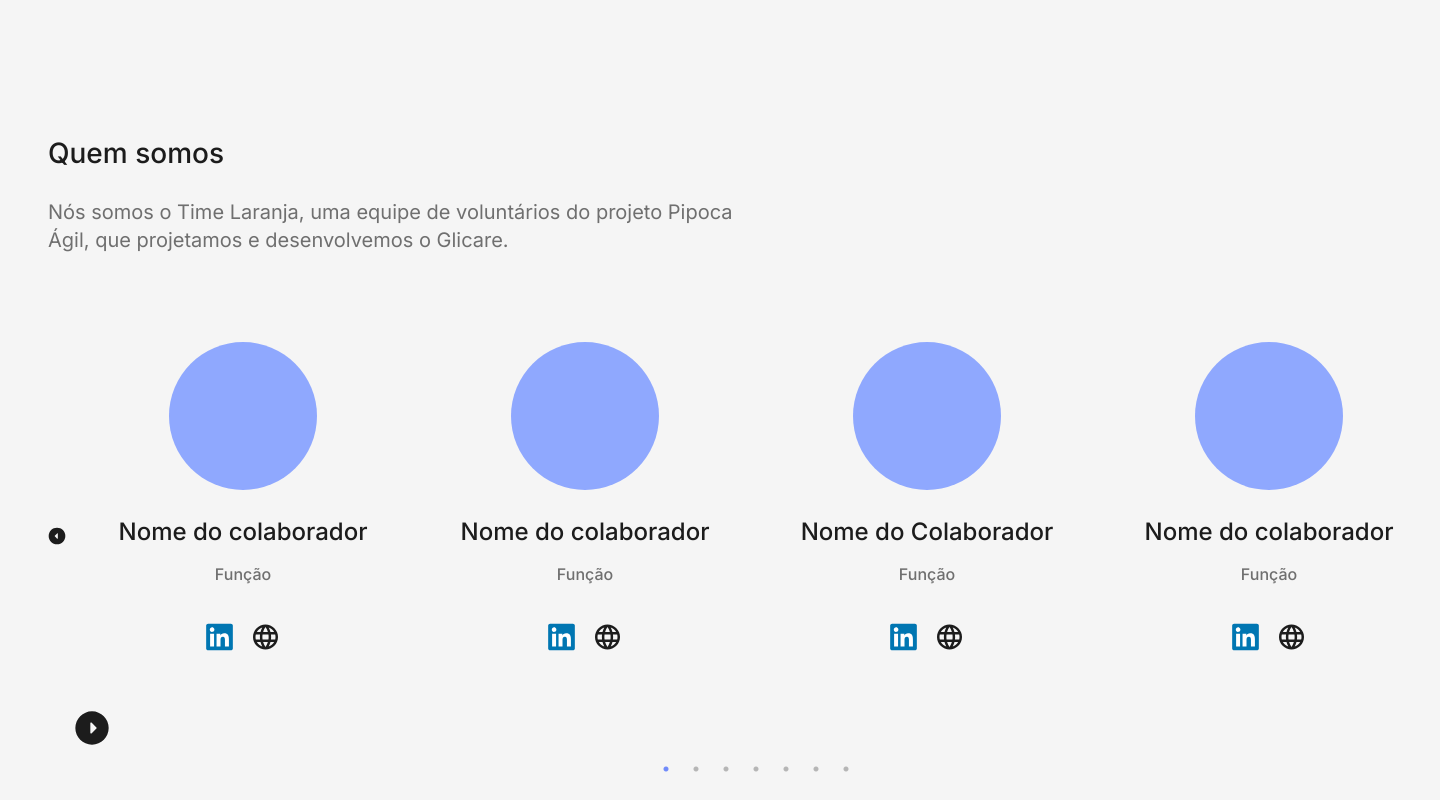
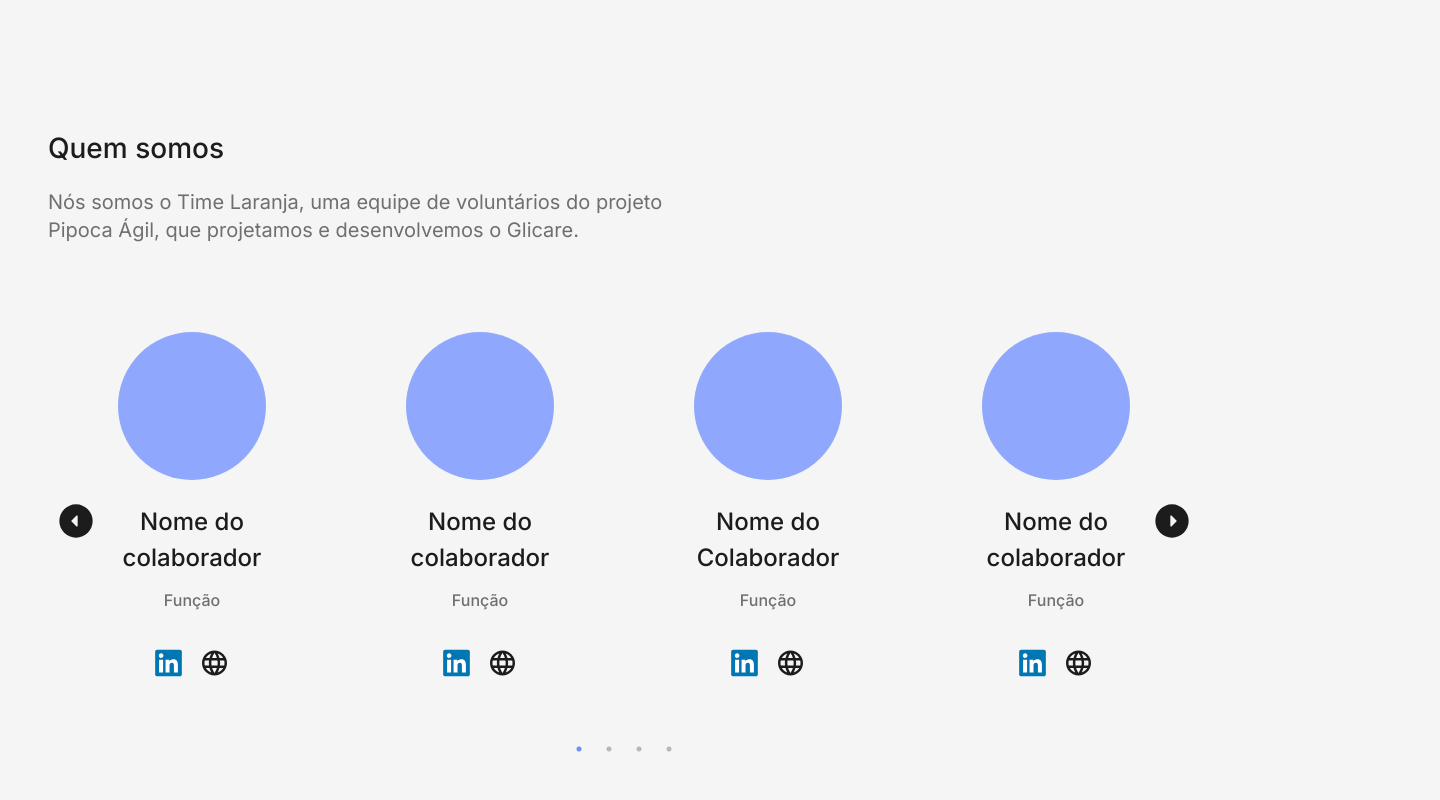
Before and after one commit to Daniel-san8/Glicare, a Next.js app in the folder Glicare/: page / in a window 1280 px wide. Shown: the part 780-1580 px from the top of the page, 1440 px wide, since content can reach past the window. Built offline with nearby package versions, Linux system fonts and the light colour scheme.

Commit message:
Adicionando os Arrows

```diff
--- a/Glicare/public/svg/icon-move-page-left.tsx
+++ b/Glicare/public/svg/icon-arrow-left.tsx
@@ -1,8 +1,6 @@
-interface IconMovePageLeftProps {
-    className?: string;
-  }
+import ISvg from "@/app/models/svg.interface";
 
-export default function IconMovePageLeft({ className }: IconMovePageLeftProps){
+export default function IconArrowLeft({ className }: ISvg){
     return(
         <svg xmlns="http://www.w3.org/2000/svg" width="40" height="40" viewBox="0 0 40 40" fill="none" className={className}>
             <path d="M15.5837 19.4173C15.417 19.584 15.3337 19.7784 15.3337 20.0007C15.3337 20.2229 15.417 20.4173 15.5837 20.584L20.2503 25.2507C20.5281 25.5284 20.8337 25.5979 21.167 25.459C21.5003 25.3201 21.667 25.0562 21.667 24.6673L21.667 15.334C21.667 14.9451 21.5003 14.6812 21.167 14.5423C20.8337 14.4034 20.5281 14.4729 20.2503 14.7507L15.5837 19.4173ZM3.33366 20.0007C3.33366 17.6951 3.77143 15.5284 4.64699 13.5007C5.52254 11.4729 6.70976 9.70898 8.20865 8.20899C9.70754 6.70899 11.4714 5.52176 13.5003 4.64732C15.5292 3.77287 17.6959 3.3351 20.0003 3.33399C22.3048 3.33287 24.4714 3.77065 26.5003 4.64732C28.5292 5.52399 30.2931 6.71121 31.792 8.20899C33.2909 9.70676 34.4781 11.4707 35.3537 13.5007C36.2292 15.5307 36.667 17.6973 36.667 20.0007C36.667 22.304 36.2292 24.4707 35.3537 26.5007C34.4781 28.5307 33.2909 30.2945 31.792 31.7923C30.2931 33.2901 28.5292 34.4779 26.5003 35.3557C24.4714 36.2334 22.3048 36.6707 20.0003 36.6673C17.6959 36.664 15.5292 36.2262 13.5003 35.354C11.4714 34.4818 9.70754 33.2945 8.20865 31.7923C6.70976 30.2901 5.52199 28.5262 4.64532 26.5007C3.76866 24.4751 3.33143 22.3084 3.33366 20.0007Z" fill="#1C1C1C"/>
--- a/Glicare/public/svg/icon-move-page-right.tsx
+++ b/Glicare/public/svg/icon-arrow-right.tsx
@@ -1,8 +1,6 @@
-interface IconMovePageRightProps {
-    className?: string;
-}
+import ISvg from "@/app/models/svg.interface";
 
-export default function IconMovePageRight({ className }: IconMovePageRightProps){
+export default function IconArrowRight({ className }: ISvg){
     return(
         <svg xmlns="http://www.w3.org/2000/svg" width="40" height="40" viewBox="0 0 40 40" fill="none" className={className}>
             <path d="M24.4163 20.5827C24.583 20.416 24.6663 20.2216 24.6663 19.9993C24.6663 19.7771 24.583 19.5827 24.4163 19.416L19.7497 14.7493C19.4719 14.4716 19.1663 14.4021 18.833 14.541C18.4997 14.6799 18.333 14.9438 18.333 15.3327L18.333 24.666C18.333 25.0549 18.4997 25.3188 18.833 25.4577C19.1663 25.5966 19.4719 25.5271 19.7497 25.2493L24.4163 20.5827ZM36.6663 19.9993C36.6663 22.3049 36.2286 24.4716 35.353 26.4993C34.4775 28.5271 33.2902 30.291 31.7913 31.791C30.2925 33.291 28.5286 34.4782 26.4997 35.3527C24.4708 36.2271 22.3041 36.6649 19.9997 36.666C17.6952 36.6671 15.5286 36.2293 13.4997 35.3527C11.4708 34.476 9.7069 33.2888 8.20801 31.791C6.70912 30.2932 5.5219 28.5293 4.64634 26.4993C3.77079 24.4693 3.33301 22.3027 3.33301 19.9993C3.33301 17.696 3.77078 15.5293 4.64634 13.4993C5.5219 11.4693 6.70912 9.70546 8.20801 8.20768C9.7069 6.7099 11.4708 5.52212 13.4997 4.64435C15.5286 3.76657 17.6952 3.32935 19.9997 3.33268C22.3041 3.33601 24.4708 3.77379 26.4997 4.64601C28.5286 5.51824 30.2925 6.70545 31.7913 8.20768C33.2902 9.7099 34.478 11.4738 35.3547 13.4993C36.2313 15.5249 36.6686 17.6916 36.6663 19.9993Z" fill="#1C1C1C"/>
--- a/Glicare/src/app/components/data/collaborators.json
+++ b/Glicare/src/app/components/data/collaborators.json
@@ -26,26 +26,5 @@
       "funcao": "Função",
       "linkedin": "linkedin",
       "web": "portfólio"
-    },
-    {
-      "id": 5,
-      "nome": "Nome do colaborador",
-      "funcao": "Função",
-      "linkedin": "linkedin",
-      "web": "portfólio"
-    },
-    {
-      "id": 6,
-      "nome": "Nome do colaborador",
-      "funcao": "Função",
-      "linkedin": "linkedin",
-      "web": "portfólio"
-    },
-    {
-      "id": 7,
-      "nome": "Nome do Colaborador",
-      "funcao": "Função",
-      "linkedin": "linkedin",
-      "web": "portfólio"
     }
   ]
--- /dev/null
+++ b/Glicare/src/app/components/ui/arrows.tsx
@@ -0,0 +1,26 @@
+import React from "react";
+import { CustomArrowProps } from 'react-slick';
+import IconArrowRight from '@/public/svg/icon-arrow-right';
+import IconArrowLeft from '@/public/svg/icon-arrow-left';
+
+export const NextArrow = ({ onClick }: CustomArrowProps) => {
+    return (
+      <button
+        onClick={onClick}
+        className="slick-arrow absolute top-1/2 right-2 transform -translate-y-1/2 z-10"
+      >
+        <IconArrowRight />
+      </button>
+    );
+  };
+
+  export const PrevArrow = ({ onClick }: CustomArrowProps) => {
+    return (
+      <button
+        onClick={onClick}
+        className="slick-arrow absolute top-1/2 left-2 transform -translate-y-1/2 z-10"
+      >
+        <IconArrowLeft />
+      </button>
+    );
+  };
--- a/Glicare/src/app/components/who_we_are.tsx
+++ b/Glicare/src/app/components/who_we_are.tsx
@@ -1,31 +1,21 @@
 "use client";
 import React from "react";
-import Slider, { CustomArrowProps } from "react-slick";
 
 import Colaborators from "@/app/components/data/collaborators.json";
-import IconMovePageRight from "@/public/svg/icon-move-page-right";
-import IconMovePageLeft from "@/public/svg/icon-move-page-left";
+import { NextArrow, PrevArrow } from "@/app/components/ui/arrows";
 import IconEllipsePhoto from "@/public/svg/icon-ellipse-photo";
 import IconLinkedin from "@/public/svg/icon-linkedin";
 import IconWeb from "@/public/svg/icon-web";
+import Slider from "react-slick";
 
 export default function WhoWeAre() {
-
-  const NextArrow: React.FC<CustomArrowProps> = ({ onClick }) => {
-    return (
-      <button onClick={onClick} className="slick-arrow right-arrow">
-        <IconMovePageRight />
-      </button>
-    );
-  };
-
   const settings = {
     infinite: true,
     speed: 500,
     slidesToShow: 4,
     slidesToScroll: 1,
     nextArrow: <NextArrow />,
-    prevArrow: <IconMovePageLeft className="slick-arrow left-arrow" />,
+    prevArrow: <PrevArrow />,
     dots: true,
     responsive: [
       {
@@ -39,21 +29,21 @@ export default function WhoWeAre() {
   };
 
   return (
-    <section className="w-1440 h-5883 bg-primary-gray pl-6">
-      <div className="text-left px-6">
-        <h2 className="text-dark text-28 font-medium">Quem somos</h2>
-        <p className="text-gray text-xl font-normal mt-6 w-full max-w-700">
+    <section className="w-full min-h-screen bg-primary-gray lg:pl-6">
+      <div className="px-6">
+        <h2 className="text-dark text-2xl lg:text-28 font-medium">Quem somos</h2>
+        <p className="text-gray text-xl font-normal mt-6 w-full max-w-624">
           Nós somos o Time Laranja, uma equipe de voluntários do projeto Pipoca
           Ágil, que projetamos e desenvolvemos o Glicare.
         </p>
       </div>
 
-      <div className="mt-16 ml-12">
+      <div className="mt-16 pl-6 pr-20">
         <Slider {...settings}>
           {Colaborators.map((colaborator) => (
             <div
               key={colaborator.id}
-              className="flex flex-col items-center justify-center p-6"
+              className="p-6"
             >
               <div className="flex items-center justify-center space-x-4">
                 <IconEllipsePhoto />
--- a/Glicare/src/app/globals.css
+++ b/Glicare/src/app/globals.css
@@ -38,6 +38,8 @@ body {
 }
 
 .slick-arrow {
+  top: 50%;
+  transform: translateY(-50%);
   z-index: 100;
   cursor: pointer;
   width: 40px;
--- a/Glicare/tailwind.config.ts
+++ b/Glicare/tailwind.config.ts
@@ -27,16 +27,14 @@
           '36': '36px',
           '336': '336px',
           '700': '700px',
-          '1440': '1440px',
         },
         maxWidth: {
-          '700': '700px',
+          '624': '624px',
         },
         height: {
           '36': '36px',
           '74': '74px',
           '310': '310px',
-          '5883': '5883px',
         },
         spacing: {
           '17': '17px',
```
